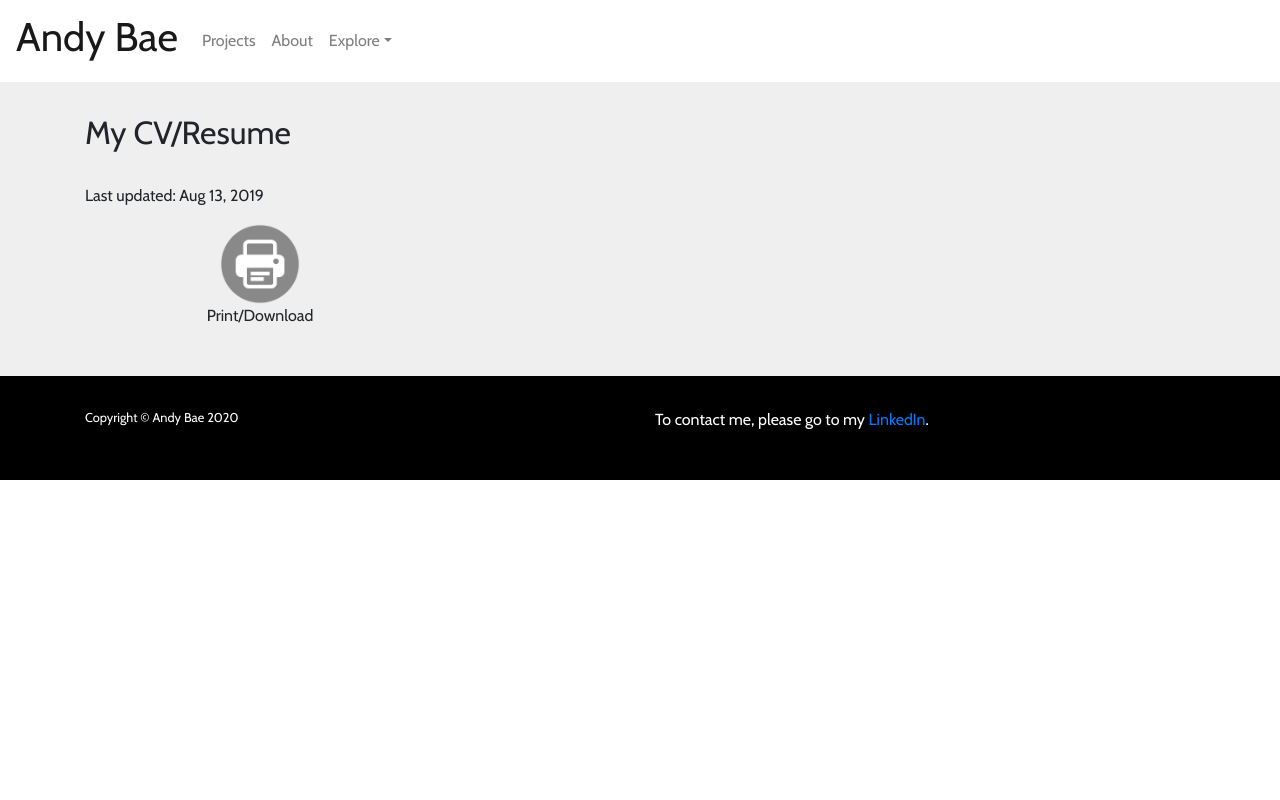
After one commit to sjandybae/sjandybae.github.io, a PHP site: page /resume in a window 1280 px wide. The commit adds this page. Run offline with PHP 8.4, Linux system fonts and the light colour scheme.

Commit message:
Additional icons, added missing pages, Resume PDF

```diff
--- a/css/site.css
+++ b/css/site.css
@@ -152,12 +152,16 @@ section.accent .figure-caption {
 }
 section.bg-image {
     color: white;
+    background-color: black;
     background-attachment: fixed;
     background-position: center;
     background-repeat: no-repeat;
     background-size: cover;
 }
-
+.action-icon {
+    width: 5em;
+    height: auto;
+}
 
 .roles-list strong, .roles-list em {
     color: var(--main-color-darker);
--- a/projects/forlorn.html
+++ b/projects/forlorn.html
@@ -22,13 +22,13 @@
                         <a class="nav-link" href="../projects">Projects</a>
                     </li>
                     <li class="nav-item">
-                        <a class="nav-link" href="#">About</a>
+                        <a class="nav-link" href="../about">About</a>
                     </li>
                     <li class="nav-item dropdown">
                         <a class="nav-link dropdown-toggle" href="#" id="navbarDropdownMenuLink" data-toggle="dropdown" aria-haspopup="true" aria-expanded="false">Explore</a>
                         <div class="dropdown-menu" aria-labelledby="navbarDropdownMenuLink">
-                            <a class="dropdown-item" href="#">My resume</a>
-                            <a class="dropdown-item" href="#">LinkedIn</a>
+                            <a class="dropdown-item" href="../resume">My CV/Resume</a>
+                            <a class="dropdown-item" href="https://ca.linkedin.com/in/andy-bae-20ba97b1" target="_blank">LinkedIn</a>
                         </div>
                     </li>
                 </ul>
--- /dev/null
+++ b/resume/index.html
@@ -0,0 +1,77 @@
+<html>
+    <head>
+        <title>Andy Bae | Narrative Designer</title>
+        <meta charset="utf-8">
+        <meta name="viewport" content="width=device-width, initial-scale=1, shrink-to-fit=no">
+        <link rel="stylesheet" href="https://stackpath.bootstrapcdn.com/bootstrap/4.4.1/css/bootstrap.min.css" integrity="sha384-Vkoo8x4CGsO3+Hhxv8T/Q5PaXtkKtu6ug5TOeNV6gBiFeWPGFN9MuhOf23Q9Ifjh" crossorigin="anonymous">
+        <link href="https://fonts.googleapis.com/css?family=Cabin&display=swap" rel="stylesheet">
+        <link rel="stylesheet" type="text/css" href="../css/site.css">
+    </head>
+    <body>
+        <!--Header-->
+        <nav class="navbar navbar-expand-md navbar-light sticky-top">
+            <a class="navbar-brand" href="/">
+                <h1>Andy Bae</h1>
+            </a>
+            <button class="navbar-toggler" type="button" data-toggle="collapse" data-target="#navbarNavDropdown" aria-controls="navbarNavDropdown" aria-expanded="false" aria-label="Toggle navigation">
+                <span class="navbar-toggler-icon"></span>
+            </button>
+            <div class="collapse navbar-collapse" id="navbarNavDropdown">
+                <ul class="navbar-nav">
+                    <li class="nav-item">
+                        <a class="nav-link" href="../projects">Projects</a>
+                    </li>
+                    <li class="nav-item">
+                        <a class="nav-link" href="../about">About</a>
+                    </li>
+                    <li class="nav-item dropdown">
+                        <a class="nav-link dropdown-toggle" href="#" id="navbarDropdownMenuLink" data-toggle="dropdown" aria-haspopup="true" aria-expanded="false">Explore</a>
+                        <div class="dropdown-menu" aria-labelledby="navbarDropdownMenuLink">
+                            <a class="dropdown-item" href="../resume">My CV/Resume</a>
+                            <a class="dropdown-item" href="https://ca.linkedin.com/in/andy-bae-20ba97b1" target="_blank">LinkedIn</a>
+                        </div>
+                    </li>
+                </ul>
+            </div>
+        </nav>
+
+        <!--THE MAIN CONTENT OF THIS PAGE-->
+        <div id="main">
+            <section class="default">
+                <div class="container">
+                    <div class="row mb-4">
+                        <div class="col-12">
+                            <h2>My CV/Resume</h2>
+                        </div>
+                    </div>
+                    <div class="row">
+                        <div class="col-12">
+                            <p>Last updated: Aug 13, 2019</p>
+                        </div>
+                    </div>
+                    <div class="row">
+                        <div class="col-12 col-sm-4 text-center">
+                            <a href="AndyBaeResume.pdf" target="_blank"><img class="action-icon" src="../assets/printicon.png"></a>
+                            <p>Print/Download</p>
+                        </div>
+                    </div>
+                </div>
+            </section>
+        </div>
+        <!--END OF MAIN CONTENT-->
+
+        <footer>
+            <div class="container">
+                <div class="row">
+                    <div class="col-sm-6"><small>Copyright &copy; Andy Bae 2020</small></div>
+                    <div class="col-sm-6"><p>To contact me, please go to my <a href="https://ca.linkedin.com/in/andy-bae-20ba97b1" target="_blank">LinkedIn</a>.</p></div>
+                </div>
+            </div>
+        </footer>
+
+        <script src="https://ajax.googleapis.com/ajax/libs/jquery/3.4.1/jquery.min.js"></script>
+        <script src="https://cdn.jsdelivr.net/npm/popper.js@1.16.0/dist/umd/popper.min.js" integrity="sha384-Q6E9RHvbIyZFJoft+2mJbHaEWldlvI9IOYy5n3zV9zzTtmI3UksdQRVvoxMfooAo" crossorigin="anonymous"></script>
+        <script src="https://stackpath.bootstrapcdn.com/bootstrap/4.4.1/js/bootstrap.min.js" integrity="sha384-wfSDF2E50Y2D1uUdj0O3uMBJnjuUD4Ih7YwaYd1iqfktj0Uod8GCExl3Og8ifwB6" crossorigin="anonymous"></script>
+        <script src="../js/site.js"></script>
+    </body>
+</html>
```
Also changed, not shown: about/index.html (added, +71 -0 lines), index.html (+9 -6 lines), projects/index.html (+9 -9 lines), assets/linkedinicon.png (added), assets/mailicon.png (added), assets/printicon.png (added), assets/resumeicon.png (added), 1 other file.
